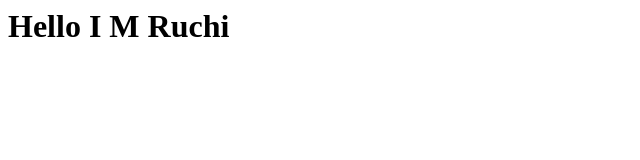
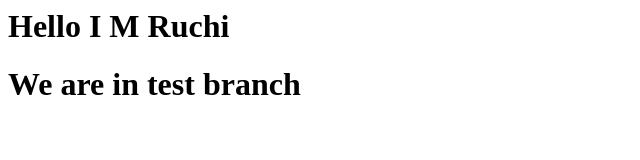
Before and after one commit to rsimhar/DevOps_Practice, a plain HTML site: page index.html in a window 1280 px wide. Shown: the whole page, without its empty margins (0-640 px from the left). Drawn offline with Linux system fonts and the light colour scheme.

Commit message:
Additional Commit in index.html

```diff
--- a/index.html
+++ b/index.html
@@ -3,5 +3,6 @@
  </head>
  <body>
    <h1>Hello I M Ruchi<h1>
+<h1>We are in test branch<h1>
  </body>
 </html>
```
